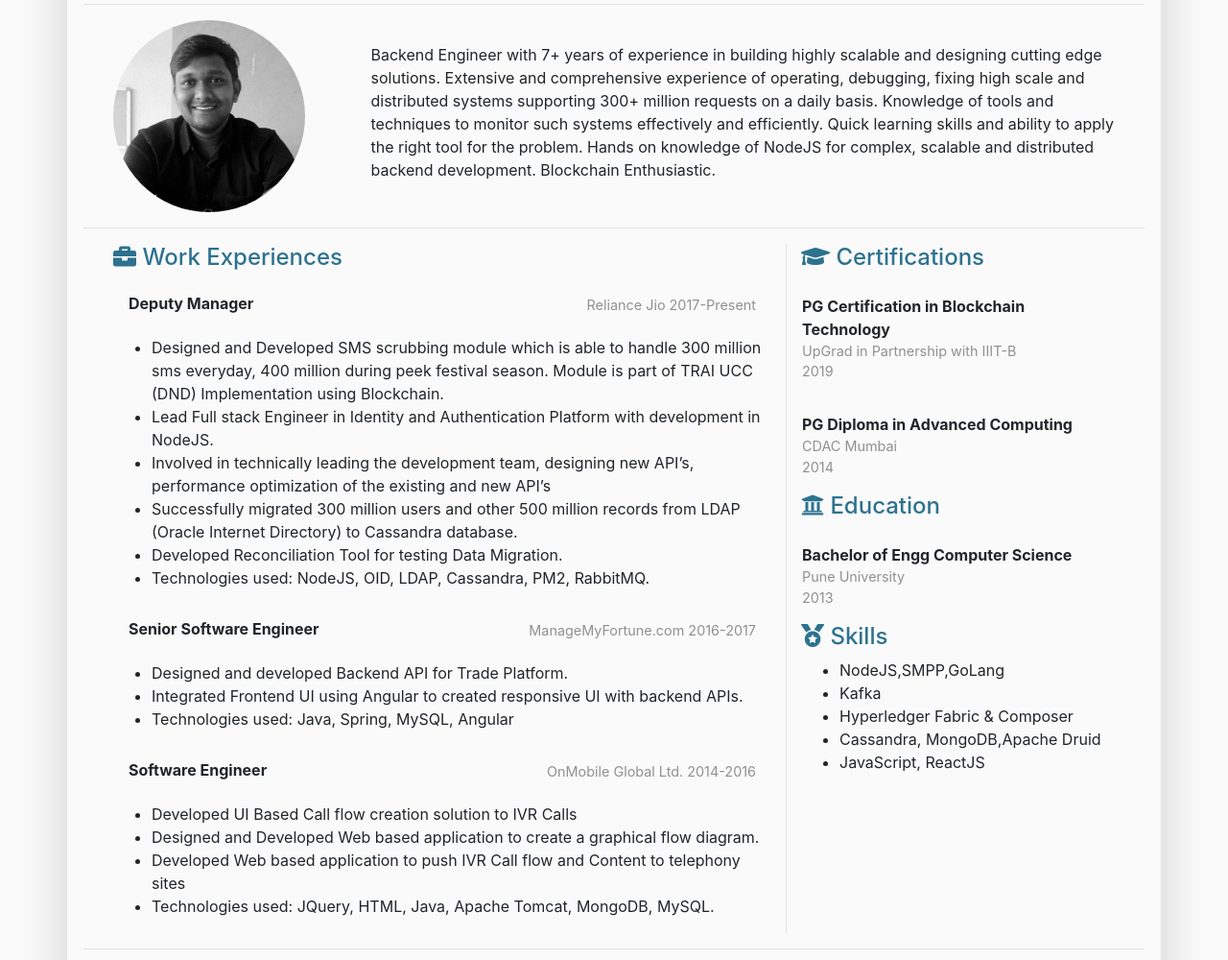
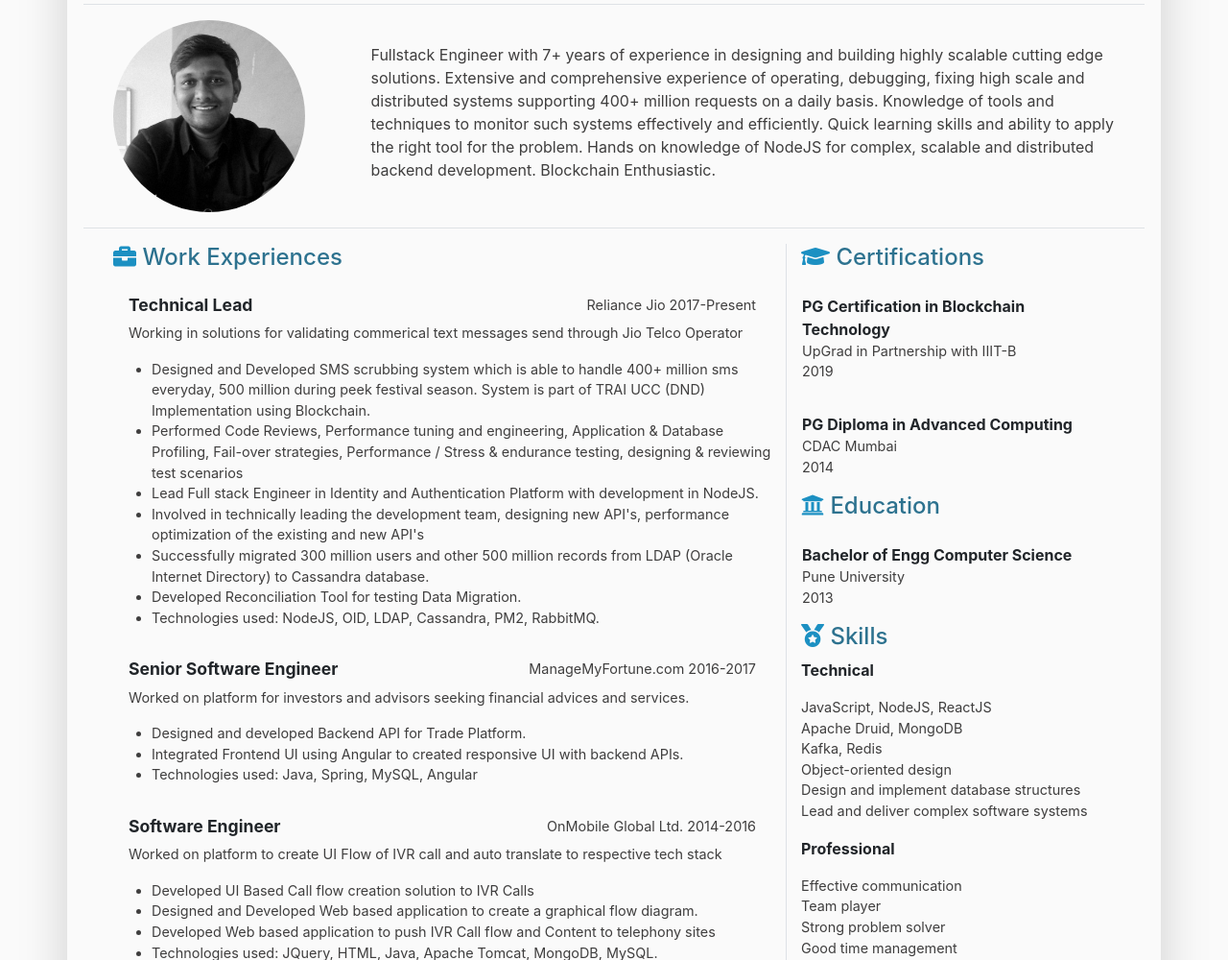
Before and after one commit to polsumeet3666/polsumeet3666.github.io, a plain HTML site: page index.html in a window 1280 px wide. Shown: the part 196-1196 px from the top of the page at 96% size. Drawn offline with nearby package versions, Linux system fonts and the light colour scheme.

Commit message:
updated till 2022

```diff
--- a/index.css
+++ b/index.css
@@ -14,18 +14,19 @@ body{
     padding: 1rem;
 }
 .resume-title{
-    color: #2D728F;
+    color: #1c90c2;
     font-size: 3em;
 }
 .resume-short-summary{
-    color: #928f8f;
+    color: #3f3e3e;
     font-size: 1.5em;
 }
 .resume-icons {
-    color:#2D728F;
+    color:#1c90c2
 }
 .resume-links{
     color:#000000;
+    font-size: 0.9rem;
 }
 .center-text{
     text-align: center;
@@ -44,10 +45,10 @@ body{
 }
 .exp {
     font-size: 0.9rem;
-    color: #928f8f
+    color: #3f3e3e;
 }
 .item-heading-title{
-    font-size: 1rem;
+    font-size: 1.1rem;
     font-weight: bold;
 }
 .cert-item-heading{
@@ -56,14 +57,33 @@ body{
 }
 .cert-item-content{
     font-size: 0.9rem;
-    color: #928f8f
+    color: #3f3e3e;
 }
 h4{
     color: #2D728F;
 }
 .resume-long-summary{
     padding-top: 1.5rem;
+    color: #3f3e3e;
 }
-/* {
-    78CAD2 - blue
-} */
+.work-short-desc {
+    margin-left: 1rem;
+    margin-top: -1rem;
+    color: #3f3e3e;
+    font-size: 0.9rem;
+}
+
+ul li {
+    color: #3f3e3e;
+}
+
+.sub-skill-title {
+    font-weight: bold;
+}
+.sub-skills {
+    color: #3f3e3e;
+    font-size: 0.9rem;
+}
+.work-desc {
+    font-size: 0.9rem;
+}
--- a/index.html
+++ b/index.html
@@ -12,6 +12,8 @@
     <link rel="stylesheet" href="index.css" />
     <link rel="stylesheet" href="./assets/css/all.css" />
     <title>Sumeet Pol</title>
+    <!-- <link ><i class="fa-solid fa-user-tie"></i></link> -->
+    <link rel="icon" href="./assets//user-tie-solid.svg" type="image/icon type">
 </head>
 
 <body>
@@ -20,7 +22,7 @@
             <div class="col-md-8">
                 <span class="resume-title">Sumeet Pol</span>
                 <br>
-                <span class="resume-short-summary">Backend Engineer & Blockchain Enthusiastic </span>
+                <span class="resume-short-summary">Full Stack Engineer </span>
 
             </div>
             <div class="col-md-4 border-left">
@@ -48,9 +50,9 @@
             </div>
             <div class="col-md-9 resume-long-summary">
                 <span>
-                    Backend Engineer with 7+ years of experience in building highly scalable and designing
+                    Fullstack Engineer with 7+ years of experience in designing and building highly scalable
                     cutting edge solutions. Extensive and comprehensive experience of operating, debugging,
-                    fixing high scale and distributed systems supporting 300+ million requests on a daily basis.
+                    fixing high scale and distributed systems supporting 400+ million requests on a daily basis.
                     Knowledge of tools and techniques to monitor such systems effectively and efficiently.
                     Quick learning skills and ability to apply the right tool for the problem. Hands on knowledge
                     of NodeJS for complex, scalable and distributed backend development.
@@ -67,14 +69,18 @@
                     </h4>
                     <div class="item">
                         <div class="item-heading row">
-                            <h5 class="item-heading-title col-md-6">Deputy Manager</h5>
+                            <h5 class="item-heading-title col-md-6">Technical Lead</h5>
                             <div class="exp col-md-6 text-align-right">Reliance Jio 2017-Present</div>
                         </div>
                         <div class="item-content">
-                            <ul>
+                            <p class="work-short-desc">Working in solutions for validating commerical text messages send through Jio Telco Operator</p>
+                            <ul class="work-desc">
                                 <li>
-                                    Designed and Developed SMS scrubbing module which is able to handle 300 million sms everyday, 400 million during peek festival season.
-                                    Module is part of TRAI UCC (DND) Implementation using Blockchain.
+                                    Designed and Developed SMS scrubbing system which is able to handle 400+ million sms everyday, 500 million during peek festival season.
+                                    System is part of TRAI UCC (DND) Implementation using Blockchain.
+                                </li>
+                                <li>
+                                    Performed Code Reviews, Performance tuning and engineering, Application & Database Profiling, Fail-over strategies, Performance / Stress & endurance testing, designing & reviewing test scenarios
                                 </li>
                                 <li>
                                     Lead Full stack Engineer in Identity and Authentication
@@ -82,8 +88,8 @@
                                     with development in NodeJS.
                                 </li>
                                 <li>
-                                    Involved in technically leading the development team, designing new API’s,
-                                    performance optimization of the existing and new API’s
+                                    Involved in technically leading the development team, designing new API's,
+                                    performance optimization of the existing and new API's
                                 </li>
                                 <li>
                                     Successfully migrated 300 million users and other 500 million records from LDAP
@@ -106,7 +112,8 @@
                             <div class="exp col-md-6 text-align-right">ManageMyFortune.com 2016-2017</div>
                         </div>
                         <div class="item-content">
-                            <ul>
+                            <p class="work-short-desc">Worked on platform for investors and advisors seeking financial advices and services.</p>
+                            <ul class="work-desc">
                                 <li>
                                     Designed and developed Backend API for Trade Platform.
                                 </li>
@@ -126,7 +133,8 @@
                             <div class="exp col-md-6 text-align-right">OnMobile Global Ltd. 2014-2016</div>
                         </div>
                         <div class="item-content">
-                            <ul>
+                            <p class="work-short-desc">Worked on platform to create UI Flow of IVR call and auto translate to respective tech stack</p>
+                            <ul class="work-desc">
                                 <li>
                                     Developed UI Based Call flow creation solution to IVR Calls
                                 </li>
@@ -187,14 +195,23 @@
 
                 <section class="skill-item">
                     <h4><i class="fas fa-medal resume-icons"></i> Skills</h4>
-                    <ul>
-                        <li>NodeJS,SMPP,GoLang </li>
-                        <li>Kafka</li>
-                        <li>Hyperledger Fabric & Composer</li>
-                        <li>Cassandra, MongoDB,Apache Druid</li>
-                        <li>JavaScript, ReactJS</li>
-                    </ul>
-
+                    <p class="sub-skill-title">Technical</p>
+                    <p class="sub-skills">
+                        JavaScript, NodeJS, ReactJS </br>
+                        Apache Druid, MongoDB </br>
+                        Kafka, Redis </br>
+                        Object-oriented design</br>
+                        Design and implement database structures</br>
+                        Lead and deliver complex software systems
+                    </p>
+                    <p class="sub-skill-title">Professional</p>
+                    <p class="sub-skills">
+                        Effective communication</br>
+                        Team player</br>
+                        Strong problem solver</br>
+                        Good time management</br>
+                        QuickLearning Ability</br>
+                    </p>
 
 
 
```
Also changed, not shown: assets/user-tie-solid.svg (added).
